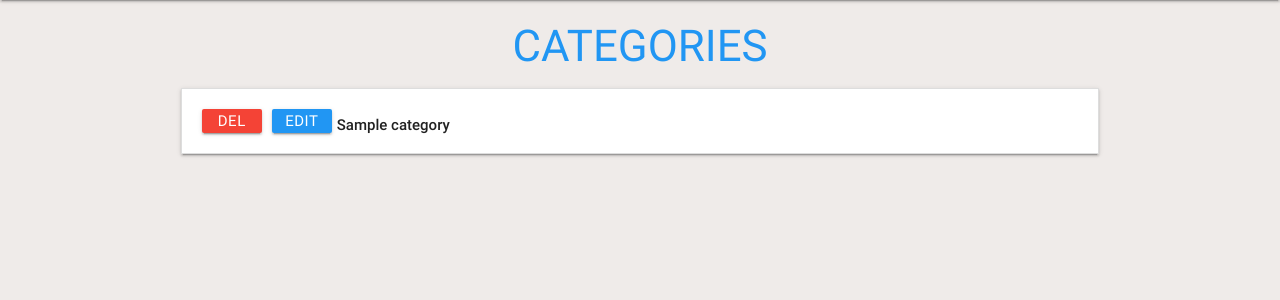
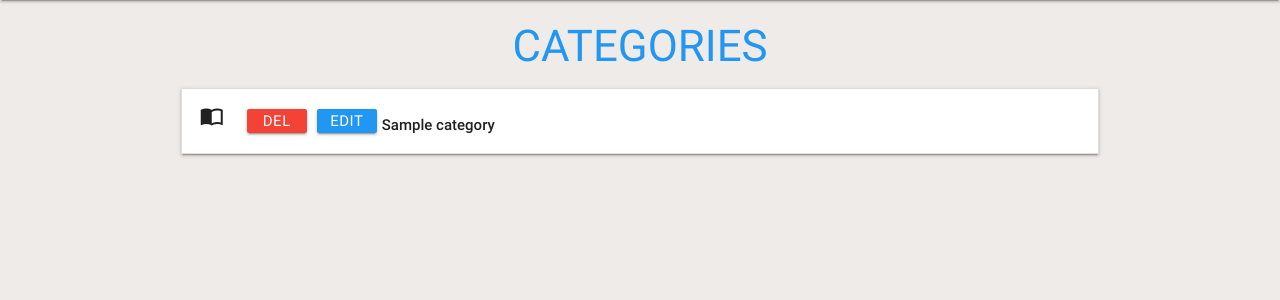
Before and after one commit to stanciudorin/Dictionary-Project, a Flask app: page /get_categories in a window 1280 px wide. Shown: the part 64-364 px from the top of the page. Run offline with Flask 2, Linux system fonts and the light colour scheme; a database or web service that is not in the repository returns one stand-in record (values such as "Sample title"); some libraries are stand-ins or nearby versions.

Commit message:
Adding an icon for Categories to keep a consistent UI for every page

```diff
--- a/templates/categories.html
+++ b/templates/categories.html
@@ -9,6 +9,9 @@
         {% for category in categories %}
         <li>
             <div class="collapsible-header">
+
+                <i class="material-icons">import_contacts</i>
+
                 <a href="{{url_for('delete_category', category_id = category._id)}}" class="waves-effect waves-light btn btn_small red">Del</a>
                 <a href="{{url_for('edit_category', category_id = category._id)}}" class="waves-effect waves-light btn btn_small blue">Edit</a>
             <div class="task_header">
```
